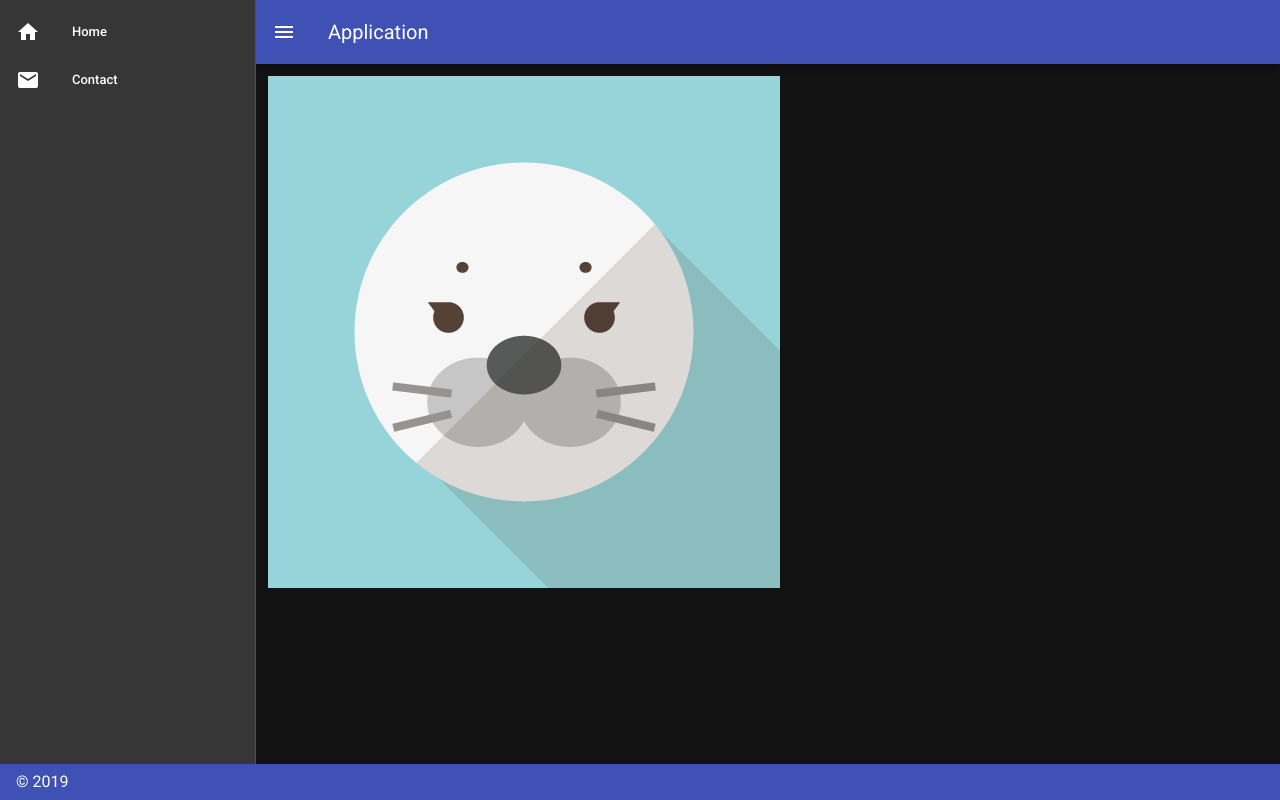
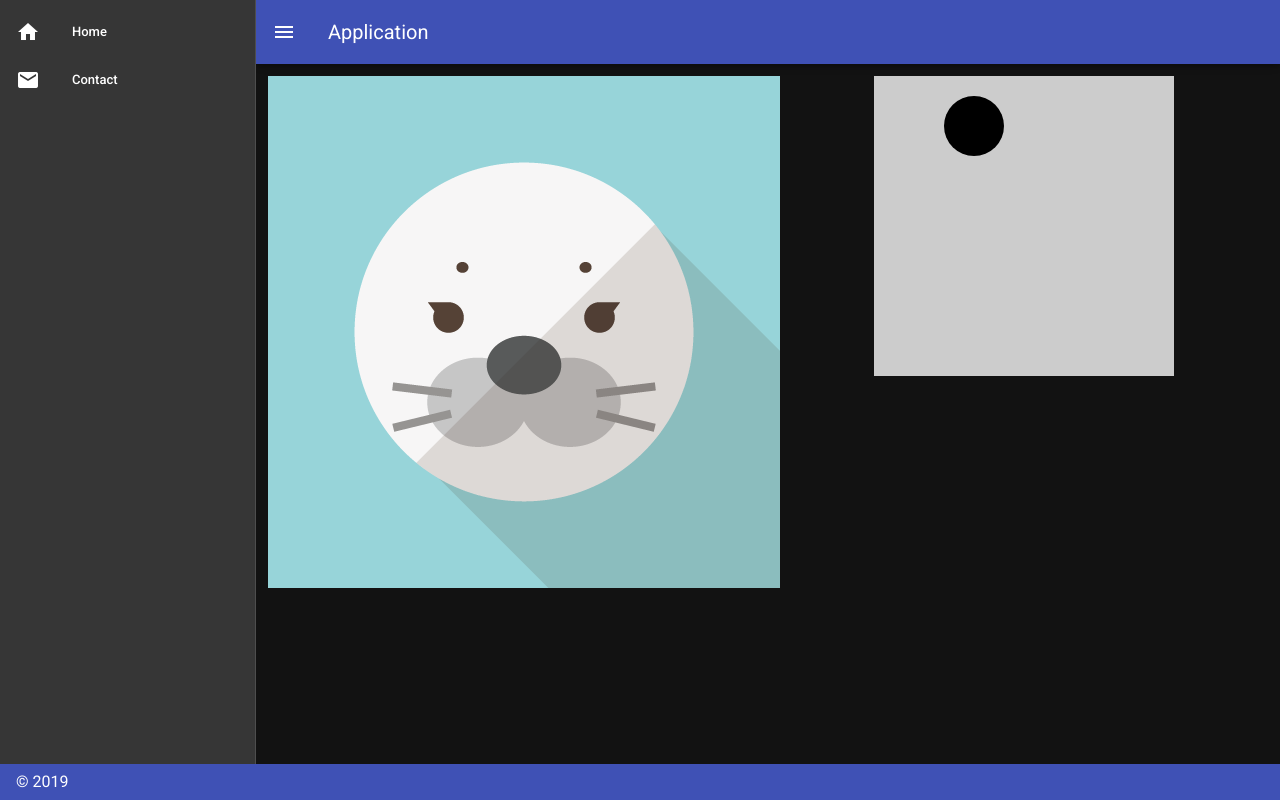
Before and after one commit to yoshiko-tsuka/icon-generator, a Nuxt app: page / in a window 1280 px wide. Built offline with nearby package versions, Linux system fonts and the light colour scheme.

Commit message:
add svg file

```diff
--- a/pages/index.vue
+++ b/pages/index.vue
@@ -4,6 +4,9 @@
       <p><img @dragstart="dStart" @drag="dMove" @dragend="dEnd" class="drag-and-drop" src="/sea.png"></p>
     </div>
     <div class="col-6">
+      <svg xmlns="http://www.w3.org/2000/svg" width="300" height="300" viewBox="0 0 300 300" style="background-color: #ccc">
+        <circle class="drag-and-drop" cx=100 cy=50 r=30 @mousedown="mDown" @mousemove="dMove" @mouseup="dEnd"/>
+      </svg>
     </div>
   </div>
 </template>
@@ -34,6 +37,7 @@ export default {
       event.srcElement.style.left = event.pageX - event.srcElement.offsetWidth / 2 + 'px'
       event.srcElement.style.top = event.pageY - event.srcElement.offsetHeight / 2 + 'px'
       this.is_dragging = true
+      console.log("Start!")
     },
     dMove () {
       if (this.is_dragging && event.pageX !== 0 && event.pageY !== 0) {
@@ -45,6 +49,14 @@ export default {
       if (this.is_dragging) {
         this.is_dragging = false
       }
+    },
+    mDown () {
+      event.srcElement.style.position = 'absolute'
+      event.srcElement.style.zIndex = 1000
+      event.srcElement.style.left = event.pageX - event.srcElement.offsetWidth / 2 + 'px'
+      event.srcElement.style.top = event.pageY - event.srcElement.offsetHeight / 2 + 'px'
+      this.is_dragging = true
+      console.log("Start!")
     }
   }
 };
```
